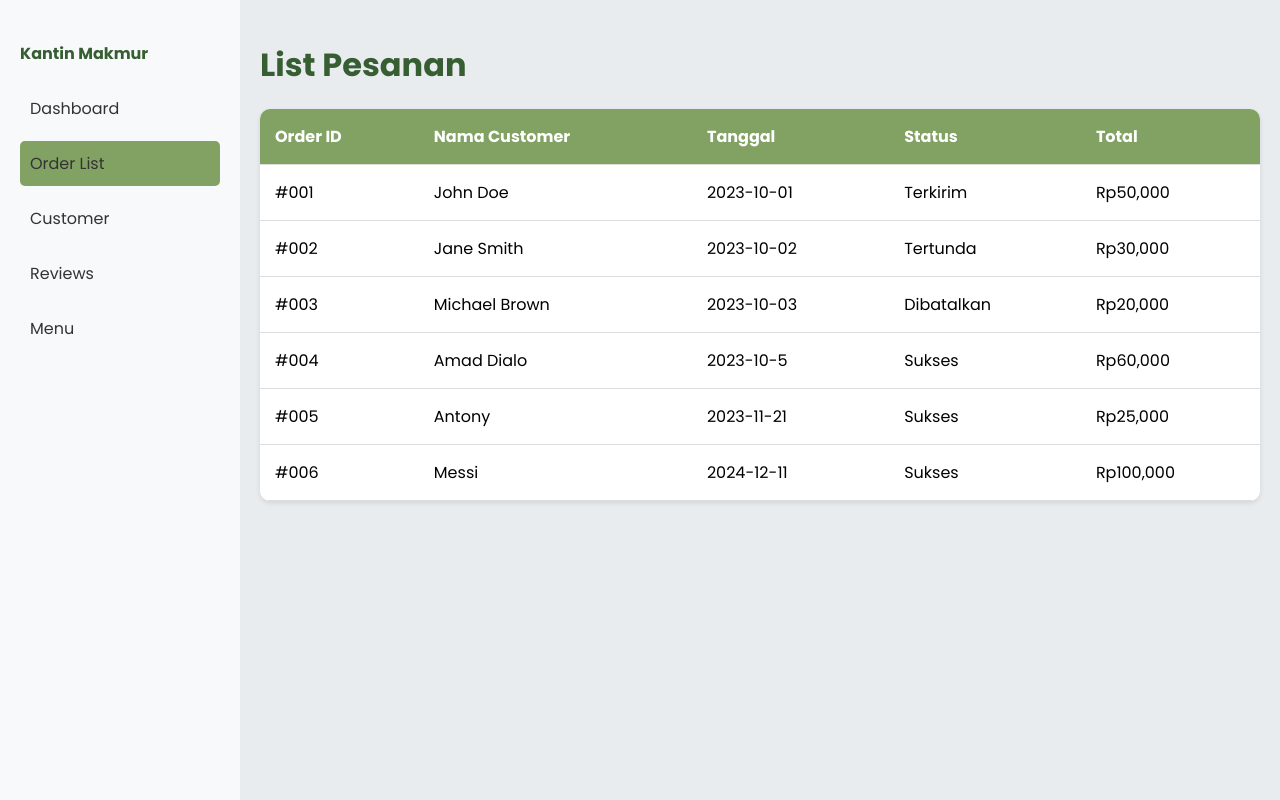
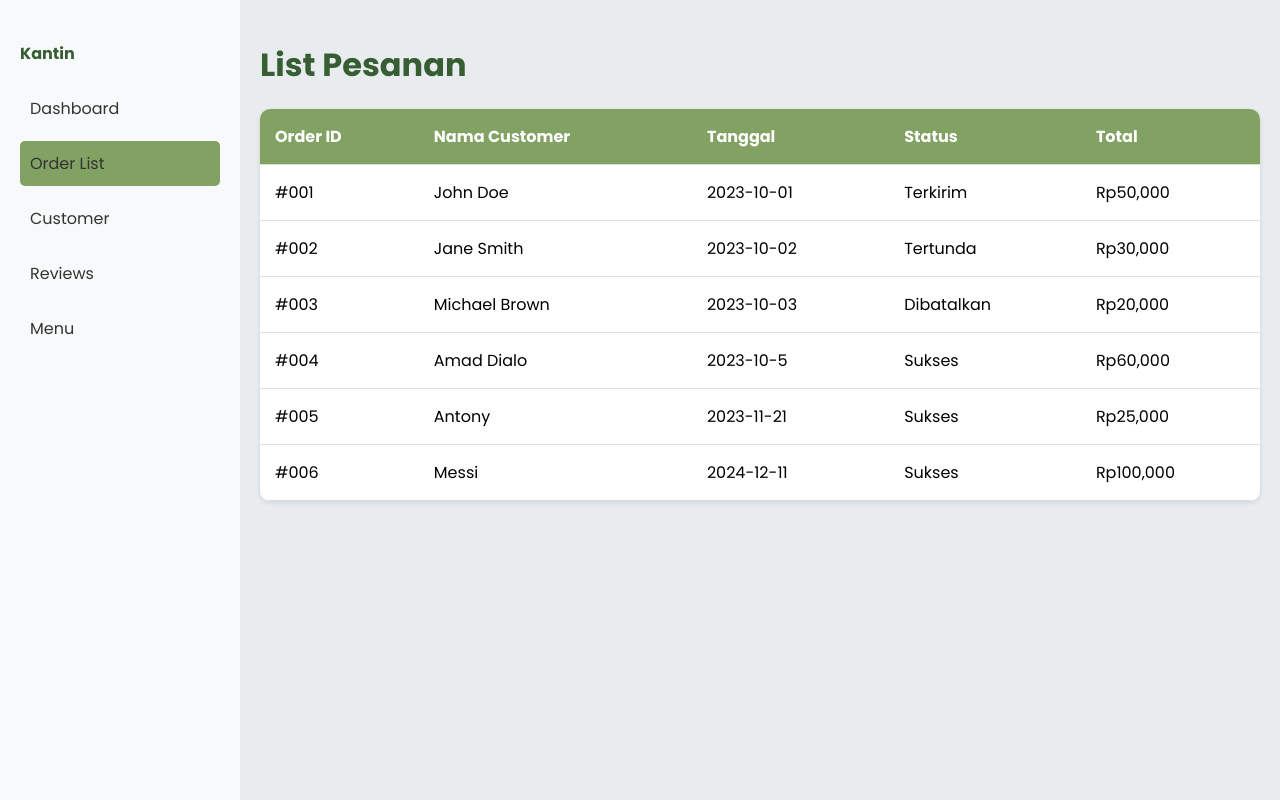
Before and after one commit to ShihabuddinAH/UIIKantin, a PHP site: page /PHP/PENJUAL/list.php in a window 1280 px wide. Run offline with PHP 8.4, Linux system fonts and the light colour scheme; data that the repository does not hold is empty.

Commit message:
On branch main  Your branch is up to date with 'origin/main'.
 Changes to be committed:
	modified:   PHP/PENJUAL/list.php

```diff
--- a/PHP/PENJUAL/list.php
+++ b/PHP/PENJUAL/list.php
@@ -4,12 +4,12 @@
     <meta charset="UTF-8">
     <meta name="viewport" content="width=device-width, initial-scale=1.0">
     <link rel="stylesheet" href="../../CSS/PENJUAL/list.css">
-    <title>Order List</title>
+    <title>Kantin <?= htmlspecialchars($Nama_Warung) ?></title>
 </head>
 <body>
-    <div class="dashboard-container">
+<div class="dashboard-container">
         <div class="sidebar">
-            <h4>Kantin Makmur</h4>
+            <h4>Kantin <?= htmlspecialchars($Nama_Warung) ?></h4>
             <ul>
                 <li><a href="dashboardPenjual.php" class="button">Dashboard</a></li>
                 <li><a class="active" href="#">Order List</a></li>
```
